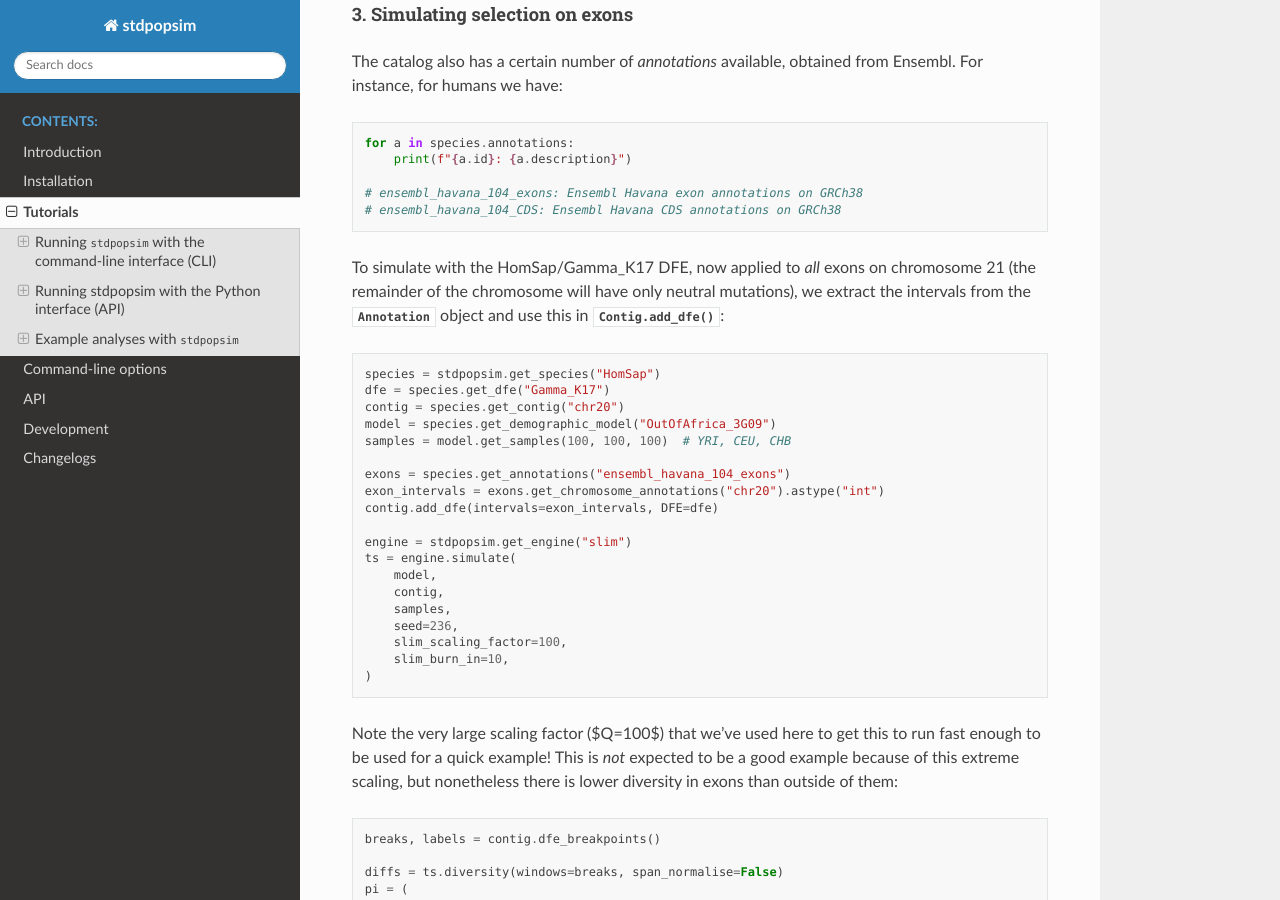
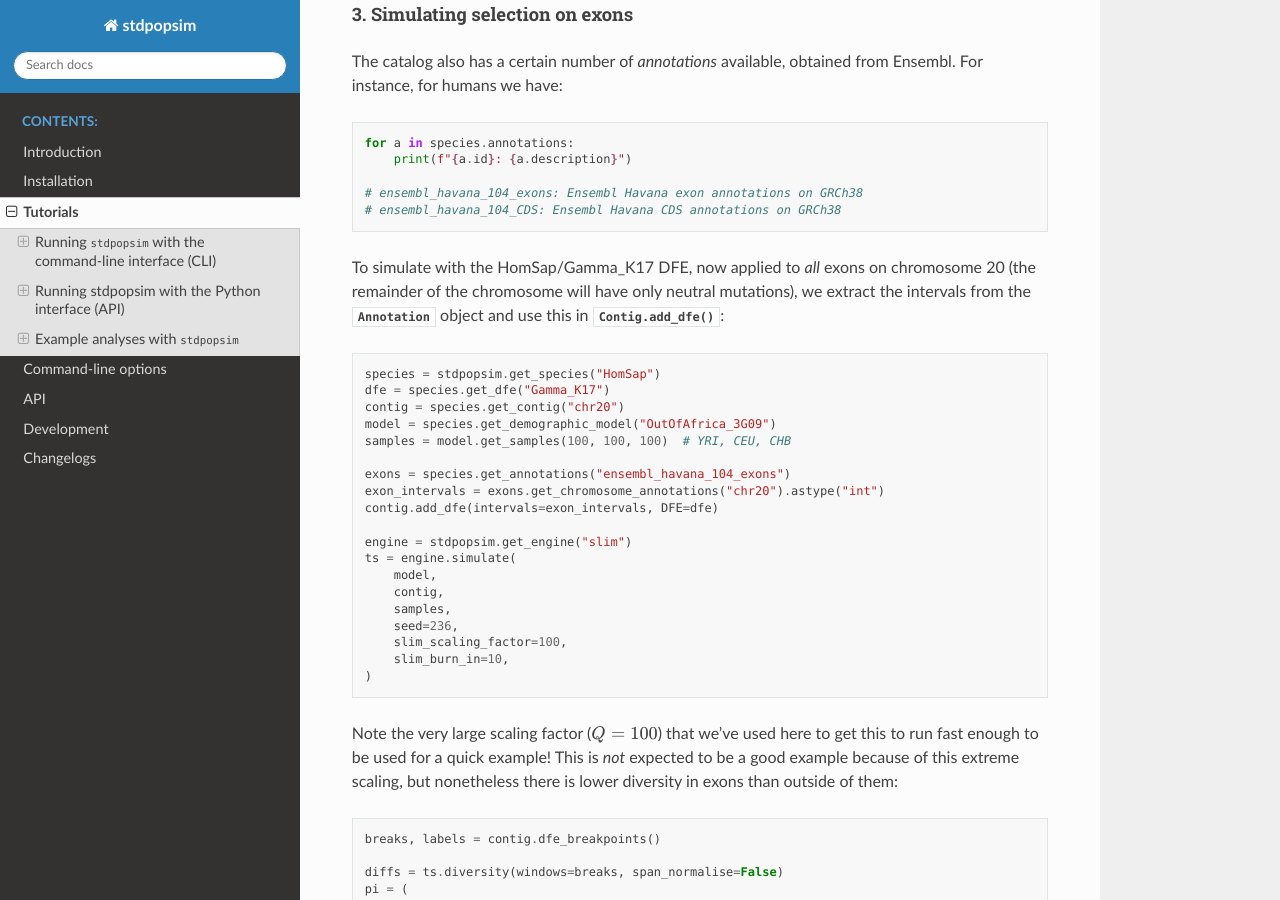
Before and after one commit to popsim-consortium/stdpopsim, a Sphinx documentation site: the page built from docs/tutorial.rst, in a window 1280 px wide and 900 px high, scrolled down 17803 px. Built offline with Sphinx 7.4.7 and the Read the Docs theme 2.0.0, drawn with Linux system fonts in a browser that asks for light colours; pages that are not in the unit, such as notebooks, are missing from menus.

Commit message:
fix typos in tutorial
Small typos

```diff
--- a/docs/tutorial.rst
+++ b/docs/tutorial.rst
@@ -1064,7 +1064,7 @@ For instance, for humans we have:
     # ensembl_havana_104_CDS: Ensembl Havana CDS annotations on GRCh38
 
 To simulate with the HomSap/Gamma_K17 DFE, now applied
-to *all* exons on chromosome 21
+to *all* exons on chromosome 20
 (the remainder of the chromosome will have only neutral mutations),
 we extract the intervals from the :class:`.Annotation` object
 and use this in :meth:`.Contig.add_dfe`:
@@ -1091,7 +1091,7 @@ and use this in :meth:`.Contig.add_dfe`:
         slim_burn_in=10,
     )
 
-Note the very large scaling factor ($Q=100$) that we've used here to get this
+Note the very large scaling factor (:math:`Q=100`) that we've used here to get this
 to run fast enough to be used for a quick example!
 This is *not* expected to be a good example because of this extreme scaling,
 but nonetheless there is lower diversity in exons than outside of them:
```
